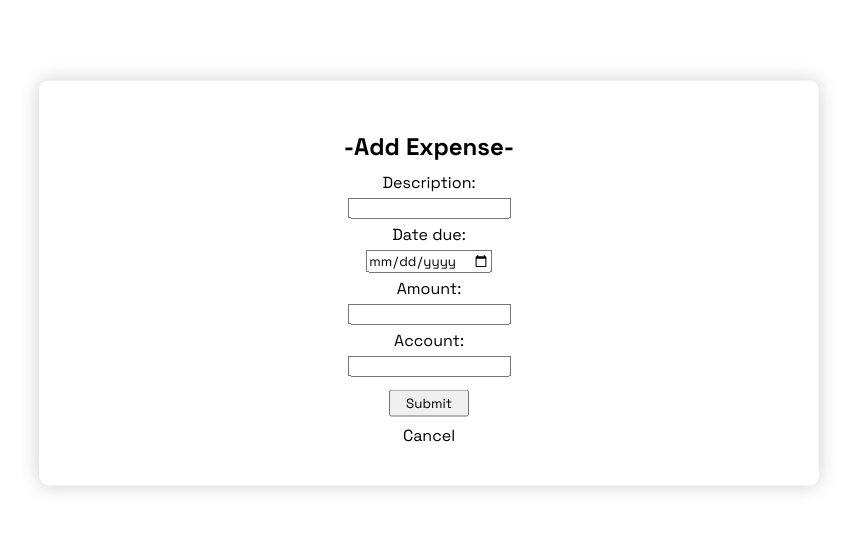
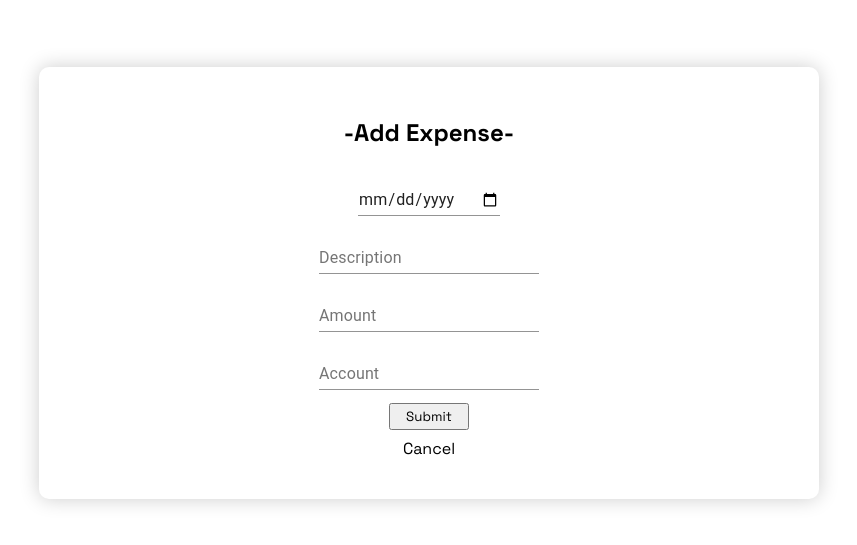
Before and after one commit to Therealjustindude/webudget-frontend, a React (Create React App) app: page /users/1/expenses/add in a window 1280 px wide. Shown: the part 117-662 px from the top of the page, without its empty margins (211-1068 px from the left). Built offline with nearby package versions, Linux system fonts and the light colour scheme.

Commit message:
replaced styled components with Textfield fomr material ui

```diff
--- a/src/components/AddExpenseForm.js
+++ b/src/components/AddExpenseForm.js
@@ -2,7 +2,9 @@ import React from 'react'
 import styled from 'styled-components'
 import { connect } from 'react-redux'
 import { addExpense } from '../actions/userExpenses'
-import {Link} from 'react-router-dom';
+import { Link } from 'react-router-dom';
+import TextField from '@material-ui/core/TextField';
+
 
 
 
@@ -18,7 +20,6 @@ class AddExpenseForm extends React.Component {
 	}
 	handleSubmit = (e) => {
 		e.preventDefault()
-		debugger
 		this.props.addExpense(this.state, this.props.history)
 		this.setState({
 			date_due: '',
@@ -31,23 +32,23 @@ class AddExpenseForm extends React.Component {
 		this.setState({ [e.target.name]: e.target.value }, () => console.log(this.state) )
 	}
 	render() {
-		// const currentUserId = JSON.parse(localStorage.currentUser).id
-		// href={`/users/${currentUserId}`}
 		return (
 		<>
 			<AddExpenseFormWrapper>
 				<StyledForm onSubmit={this.handleSubmit}>
-				<StyledH1>-Add Expense-</StyledH1>
-					<StyledP>Description:</StyledP>
-					<StyledInput type="text" onChange={this.handleInput} name="description" value={this.state.description}/>
-					<StyledP>Date due:</StyledP>
-					<StyledInput type="date" onChange={this.handleInput} name="date_due" value={this.state.password} />
-					<StyledP>Amount:</StyledP>
-					<StyledInput type="text" onChange={this.handleInput} name="amount" value={this.state.password} />
-					<StyledP>Account:</StyledP>
-					<StyledInput type="text" onChange={this.handleInput} name="bank_account" value={this.state.password} />
+					<StyledH1>-Add Expense-</StyledH1>
+					{/* <StyledP>Date due:</StyledP> */}
+						<br/>
+					<TextField style={{margin: "5px"}} name="date_due" type="date" value={this.state.date_due} onChange={this.handleInput}/>
+						<br/>
+					<TextField style={{margin: "5px"}} color="black" label="Description" name="description" defaultValue={this.state.description} onChange={this.handleInput}/>
+						<br/>
+					<TextField style={{margin: "5px"}} name="amount" label="Amount" type="number" onChange={this.handleInput}/>
+						<br/>
+					<TextField style={{margin: "5px"}} label="Account" onChange={this.handleInput} name="bank_account" defaultValue={this.state.bank_account} />
+						<br/>
 					<StyledButton type="submit" >Submit</StyledButton>
-					<br/>
+						<br/>
 					<Link onClick={() => this.props.history.goBack()}>Cancel</Link>
 					</StyledForm>
 			</AddExpenseFormWrapper>
@@ -89,18 +90,14 @@ const StyledH1 = styled.h1`
   text-align: center;
   margin: 10px;
 `;
-const StyledP = styled.p`
-  font-size: 1.5em;
-  text-align: center;
-  font-size: medium;
-`;
 
-const StyledInput = styled.input`
-	margin: 5px;
-	display: block;
-  	margin-right: auto;
-  	margin-left: auto;
-`
+// const StyledP = styled.p`
+//   font-size: 1.5em;
+//   text-align: center;
+//   font-size: medium;
+// `;
+
+
 
 const StyledButton = styled.button`
 	margin: 8px;
--- a/src/components/EditExpenseForm.js
+++ b/src/components/EditExpenseForm.js
@@ -2,7 +2,11 @@ import React, { Component } from 'react'
 import styled from 'styled-components'
 import { connect } from 'react-redux'
 import { editExpense } from '../actions/userExpenses'
-import {Link} from 'react-router-dom';
+import { Link } from 'react-router-dom';
+import TextField from '@material-ui/core/TextField';
+import Switch from '@material-ui/core/Switch';
+
+
 
 
 class EditExpenseForm extends Component {
@@ -18,10 +22,11 @@ class EditExpenseForm extends Component {
 		user_id: 0
 	}
 
-	componentDidMount(){
+	componentDidMount() {
 		const expId = parseInt(this.props.history.location.aboutProp.exp_id)
 		const currentUserExpenses = JSON.parse(localStorage.currentUser).expenses
 		const exp = currentUserExpenses.find(obj => obj.id === expId)
+		debugger
 		this.setState({
 			date_due: exp.date_due,
 			description: exp.description,
@@ -55,43 +60,52 @@ class EditExpenseForm extends Component {
 		this.setState({ [e.target.name]: e.target.value }, () => console.log(this.state) )
 	}
 
-	handleRadio = (e) => {
-		this.setState({ [e.target.name]: e.target.value.toLowerCase() === 'true' ? true : false }, () => console.log(this.state) )
+	handleSwitch = (e) => {
+		let bool = e.target.value.toLowerCase() === 'true' ? true : false
+			this.setState({ [e.target.name]: !bool }, () => console.log(this.state) )
 	}
+
 
 	render() {
 		return (
 			<EditExpenseFormWrapper>
 				<StyledForm onSubmit={this.handleSubmit}>
 				<StyledH1>-Edit Expense-</StyledH1>
-					<StyledP>Description:</StyledP>
-					<StyledInput type="hidden" onChange={this.handleInput} name="id" value={this.state.id}/>
-					<StyledInput type="hidden" onChange={this.handleInput} name="user_id" value={this.state.user_id}/>
-					<StyledInput type="text" onChange={this.handleInput} name="description" value={this.state.description}/>
+					<TextField style={{margin: "5px"}} name="id" type="hidden" value={this.state.id} onChange={this.handleInput}/>
+					<TextField style={{margin: "5px"}} name="user_id" type="hidden" value={this.state.user_id} onChange={this.handleInput}/>
 					<StyledP>Date due:</StyledP>
-					<StyledInput type="date" onChange={this.handleInput} name="date_due" value={this.state.date_due} />
-					<StyledP>Amount:</StyledP>
-					<StyledInput type="text" onChange={this.handleInput} name="amount" value={this.state.amount} />
-					<StyledP>Account:</StyledP>
-					<StyledInput type="text" onChange={this.handleInput} name="bank_account" value={this.state.bank_account} />
-					<RadioDiv>
+						<br/>
+					<TextField style={{margin: "5px"}} name="date_due" type="date" value={this.state.date_due} onChange={this.handleInput}/>
+						<br/>
+					<TextField style={{margin: "5px"}} color="black" label="Description" name="description" value={this.state.description} onChange={this.handleInput}/>
+						<br/>
+					<TextField style={{margin: "5px"}} name="amount" label="Amount" value={this.state.amount}type="number" onChange={this.handleInput}/>
+						<br/>
+					<TextField style={{margin: "5px"}} label="Account" value={this.state.bank_account} onChange={this.handleInput} name="bank_account" defaultValue={this.state.bank_account} />
+						<br/>
+					<SwitchDiv>
 						Paid?
-						<input style={{ margin: "5px" }} type="radio" onChange={this.handleRadio} name="is_paid" value="true" checked={this.state.is_paid ? true : false}/> Yes
+						no
+						<Switch checked={this.state.is_paid} name="is_paid" onChange={this.handleSwitch} value={this.state.is_paid ? true : false} />
+						yes
 
-						<input style={{ margin: "5px" }} type="radio" onChange={this.handleRadio} name="is_paid" value="false" checked={!this.state.is_paid ? true : false}/> No
-					</RadioDiv>
-					<RadioDiv>
+					</SwitchDiv>
+					<SwitchDiv>
 						Automatic?
-						<input style={{ margin: "5px" }} type="radio" onChange={this.handleRadio} name="is_automatic" value="true" checked={this.state.is_automatic ? true : false}/> Yes
+						no
 
-						<input style={{ margin: "5px" }} type="radio" onChange={this.handleRadio} name="is_automatic" value="false" checked={!this.state.is_automatic ? true : false}/> No
-					</RadioDiv>
-					<RadioDiv>
+						<Switch checked={this.state.is_automatic} name="is_automatic" onChange={this.handleSwitch} value={this.state.is_automatic ? true : false}/>
+						yes
+
+					</SwitchDiv>
+					<SwitchDiv>
 						Is money in account?
-						<input style={{ margin: "5px" }} type="radio" onChange={this.handleRadio} name="is_money_in_account" value="true" checked={this.state.is_money_in_account ? true : false}/> Yes
 
-						<input style={{ margin: "5px" }} type="radio" onChange={this.handleRadio} name="is_money_in_account" value="false" checked={!this.state.is_money_in_account ? true : false}/> No
-					</RadioDiv>
+						no
+						<Switch checked={this.state.is_money_in_account} name="is_money_in_account" onChange={this.handleSwitch} value={this.state.is_money_in_account ? true : false} />
+						yes
+
+					</SwitchDiv>
 					<StyledButton type="submit">Submit</StyledButton>
 					<br/>
 					<Link onClick={() => this.props.history.goBack()}>Cancel</Link>
@@ -111,7 +125,7 @@ const EditExpenseFormWrapper = styled.div`
 	boxing-size: border-box;
 	background-color: black;
 `
-const RadioDiv = styled.div`
+const SwitchDiv = styled.div`
 	display: flex;
 	justify-content: center;
 	align-items:center;
@@ -141,19 +155,10 @@ const StyledP = styled.p`
   font-size: medium;
 `;
 
-const StyledInput = styled.input`
-	margin: 5px;
-	display: block;
-  	margin-right: auto;
-  	margin-left: auto;
-`
+
 
 const StyledButton = styled.button`
 	margin: 8px;
 	padding: 3px;
 	width: 80px;
 `
-
-// const StyledError = styled.div`
-
-// `
```
